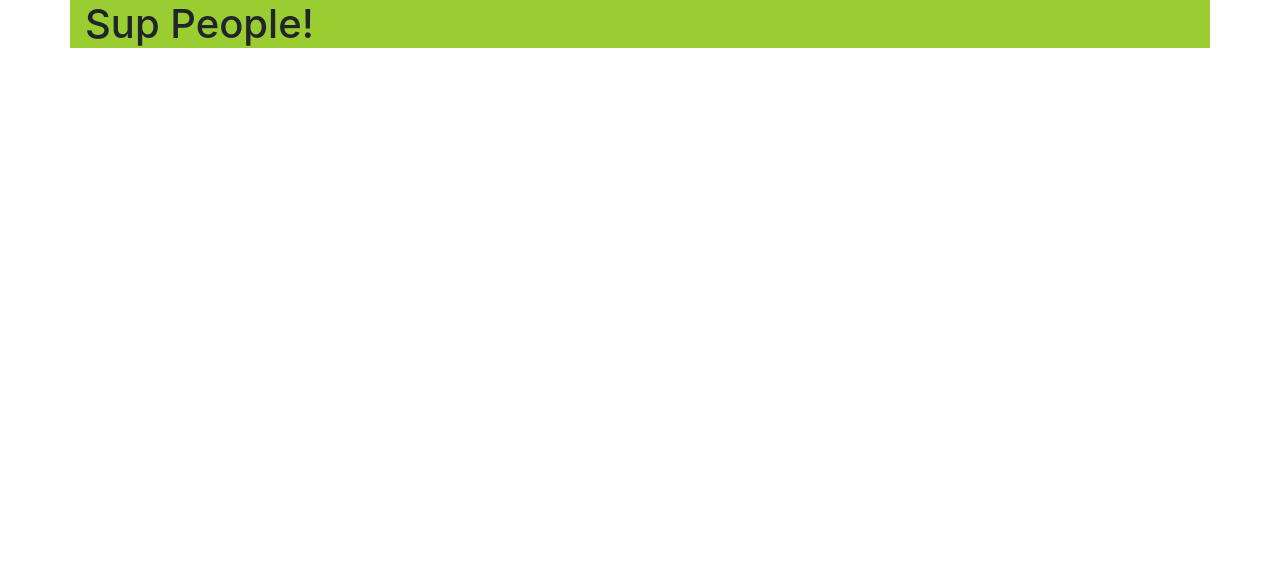
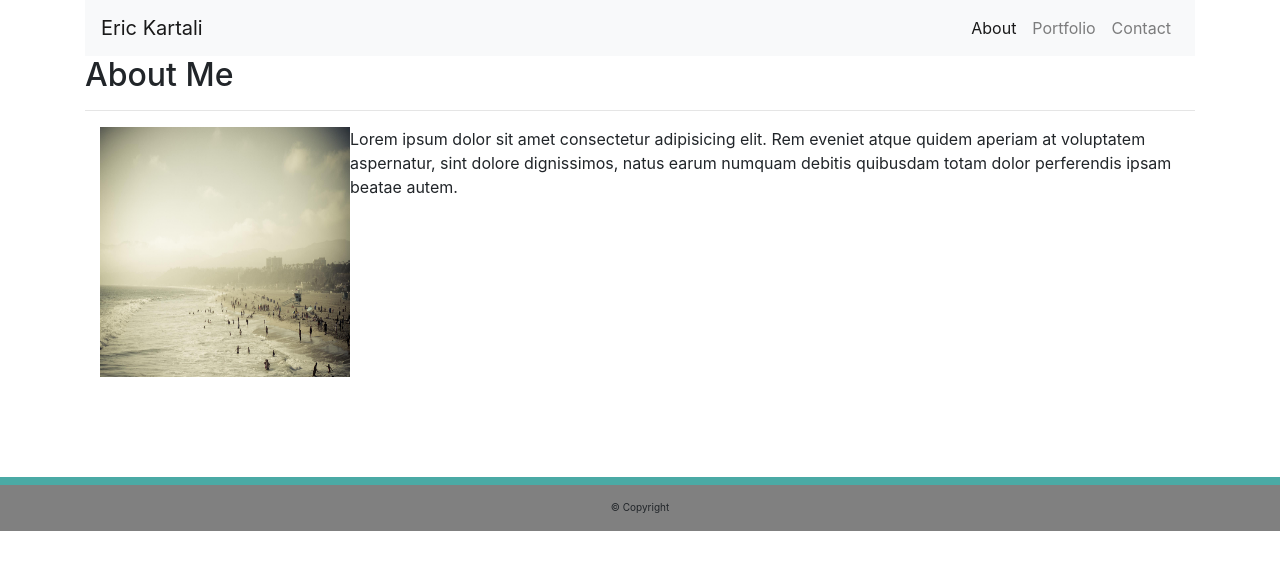
Before and after one commit to erkartali/Bootstrap-Portfolio, a plain HTML site: page index.html in a window 1280 px wide. Drawn offline with nearby package versions, Linux system fonts and the light colour scheme.

Commit message:
added bootstrap stylings to header and footer

```diff
--- a/assets/css/style.css
+++ b/assets/css/style.css
@@ -1,3 +1,10 @@
-.container {
-    background-color: yellowgreen;
+footer {
+    background-color: gray;
+    border-top: 8px solid #4aaaa5;
+    font-size: 10px;
+    margin-top: 100px;
 }
+
+footer p {
+    margin-top: 15px;
+}
--- a/index.html
+++ b/index.html
@@ -8,14 +8,46 @@
     <!-- Bootstrap CSS -->
     <link rel="stylesheet" href="https://stackpath.bootstrapcdn.com/bootstrap/4.1.3/css/bootstrap.min.css" integrity="sha384-MCw98/SFnGE8fJT3GXwEOngsV7Zt27NXFoaoApmYm81iuXoPkFOJwJ8ERdknLPMO" crossorigin="anonymous">
 
+    <!-- Custom Stylesheet -->
     <link rel="stylesheet" href="/assets/css/style.css">
 
     <title>Hello, world!</title>
   </head>
   <body>
-    <div class="container">
-        <h1>Sup People!</h1>
-    </div>
+        <header class="container">
+                <nav class="navbar navbar-expand-md navbar-light bg-light">
+                    <a class="navbar-brand" href="#">Eric Kartali</a>
+                    <button class="navbar-toggler" type="button" data-toggle="collapse" data-target="#navbarNavAltMarkup" aria-controls="navbarNavAltMarkup" aria-expanded="false" aria-label="Toggle navigation">
+                        <span class="navbar-toggler-icon"></span>
+                    </button>
+                    <div class="collapse navbar-collapse justify-content-end" id="navbarNavAltMarkup">
+                        <div class="navbar-nav">
+                            <a class="nav-item nav-link active" href="index.html">About <span class="sr-only">(current)</span></a>
+                            <a class="nav-item nav-link" href="portfolio.html">Portfolio</a>
+                            <a class="nav-item nav-link" href="contact.html">Contact</a>
+                        </div>
+                    </div>
+                </nav>
+            </header>
+
+            <div class="container">
+                <h2>About Me</h2>
+                <hr>
+                <div class="container clearfix">
+                    <img src="/assets/images/beach.jpg" class="float-md-left clearfix"  height="250px" width="250px" alt="beach">
+                    <p>Lorem ipsum dolor sit amet consectetur adipisicing elit. Rem eveniet atque quidem aperiam at voluptatem aspernatur, sint dolore dignissimos, natus earum numquam debitis quibusdam totam dolor perferendis ipsam beatae autem.</p>
+                </div>
+            </div>
+
+            <div class="container col-12">
+                <footer class="row align-middle">
+                    <div class="col-12">
+                        <p class="text-center align-middle">&copy; Copyright</p>
+                    </div>
+                </footer>
+            </div>
+
+
 
     <!-- Optional JavaScript -->
     <!-- jQuery first, then Popper.js, then Bootstrap JS -->
```
Also changed, not shown: contact.html (+26 -3 lines), portfolio.html (+25 -3 lines).
